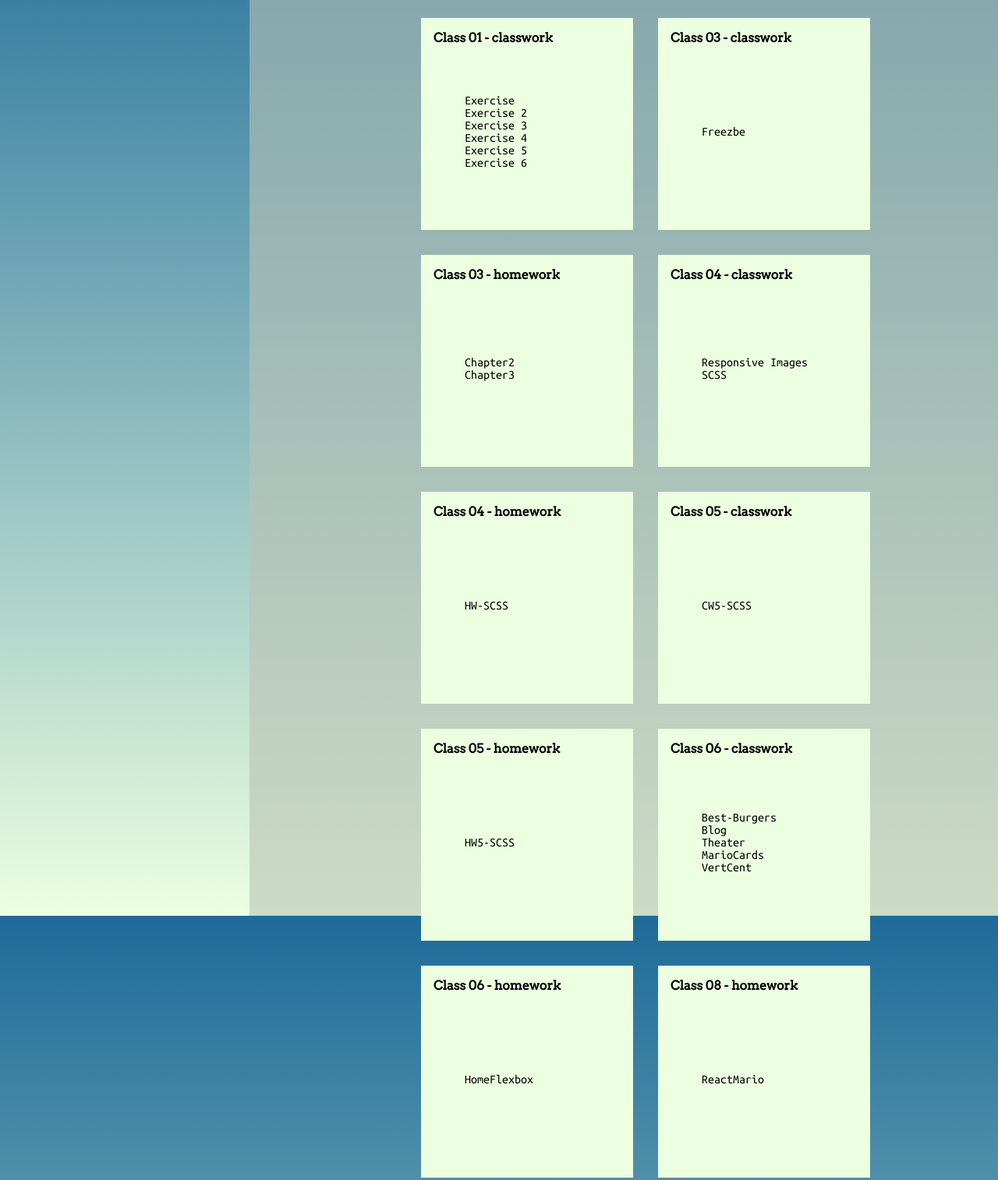
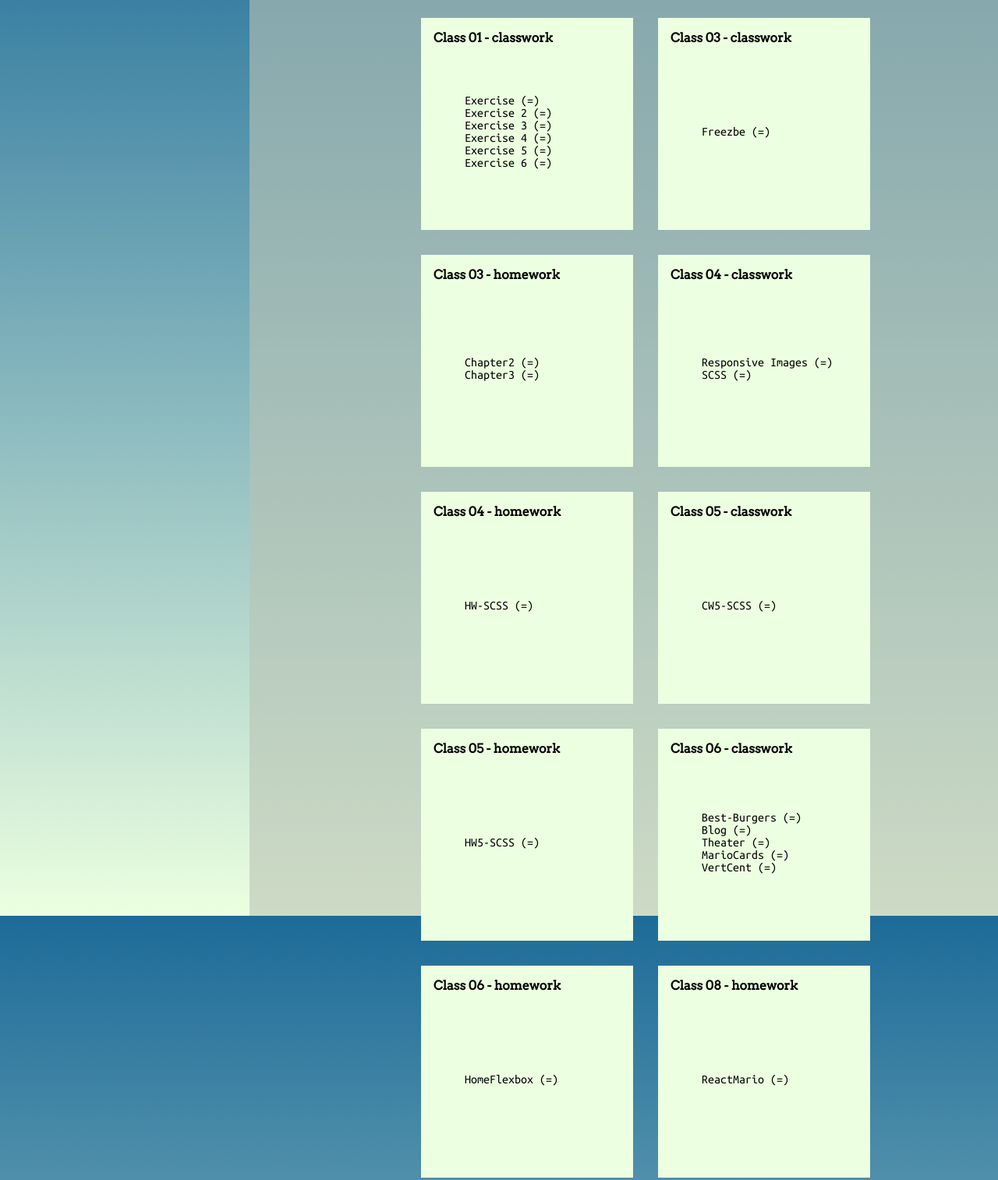
Before and after one commit to HannaAugust/ewt-fa-2016, a plain HTML site: page index.html in a window 1280 px wide. Shown: the part 200-1714 px from the top of the page at 78% size. Drawn offline with Linux system fonts and the light colour scheme.

Commit message:
Update index.html

```diff
--- a/index.html
+++ b/index.html
@@ -25,21 +25,28 @@
 			<ul class="exercise">
 				<li>
 					<a href="https://github.com/HannaAugust/ewt-fa-2016/tree/master/class01/classwork/Exercise1/">Exercise</a>
+					<a href="https://github.com/HannaAugust/ewt-fa-2016/tree/master/class01/classwork/Exercise1/">(=)</a>
 				</li>
 				<li>
 					<a href="https://github.com/HannaAugust/ewt-fa-2016/tree/master/class01/classwork/Exercise2/">Exercise 2</a>
+					<a href="https://github.com/HannaAugust/ewt-fa-2016/tree/master/class01/classwork/Exercise2/">(=)</a>
 				</li>
 				<li>
 					<a href="https://github.com/HannaAugust/ewt-fa-2016/tree/master/class01/classwork/Exercise3/">Exercise 3</a>
+					<a href="https://github.com/HannaAugust/ewt-fa-2016/tree/master/class01/classwork/Exercise3/">(=)</a>
 				</li>
 				<li>
 					<a href="https://github.com/HannaAugust/ewt-fa-2016/tree/master/class01/classwork/Exercise4/">Exercise 4</a>
+					<a href="https://github.com/HannaAugust/ewt-fa-2016/tree/master/class01/classwork/Exercise4/">(=)</a>
 				</li>
 				<li>
 					<a href="https://hannaaugust.github.io/ewt-fa-2016/class01/classwork/Exercise5/index.html">Exercise 5</a>
+					<a href="https://github.com/HannaAugust/ewt-fa-2016/tree/master/class01/classwork/Exercise5/">(=)</a>
 				</li>
 				<li>
 					<a href="https://hannaaugust.github.io/ewt-fa-2016/class01/classwork/Exercise6/index.html">Exercise 6</a>
+					<a href="https://github.com/HannaAugust/ewt-fa-2016/tree/master/class01/classwork/Exercise6/">(=)</a>
+
 				</li>
 			</ul>
 			</li>
@@ -49,6 +56,7 @@
 			<ul class="exercise">
 				<li>
 					<a href="https://hannaaugust.github.io/ewt-fa-2016/class02/classwork/index.html">Freezbe</a>
+					<a href="https://github.com/HannaAugust/ewt-fa-2016/tree/master/class02/classwork/">(=)</a>
 				</li>
 			</ul>
 		</li>
@@ -57,9 +65,11 @@
 			<ul class="exercise">
 				<li>
 					<a href="https://hannaaugust.github.io/ewt-fa-2016/class02/homework/Chapter_02/02_03/index.html">Chapter2</a>
+					<a href="https://github.com/HannaAugust/ewt-fa-2016/tree/master/class02/homework/Chapter_02/02_03/">(=)</a>
 				</li>
 				<li>
 					<a href="https://hannaaugust.github.io/ewt-fa-2016/class02/homework/Chapter_03/03_08/grid.html">Chapter3</a>
+					<a href="https://github.com/HannaAugust/ewt-fa-2016/tree/master/class02/homework/Chapter_03/03_08/">(=)</a>
 				</li>
 			</ul>
 		</li>
@@ -69,9 +79,12 @@
 			<ul class="exercise">
 				<li>
 					<a href="https://hannaaugust.github.io/ewt-fa-2016/class04/classwork/responsive_images/art-direction.html">Responsive Images</a>
+					<a href="https://github.com/HannaAugust/ewt-fa-2016/tree/master/class04/classwork/responsive_images/">(=)</a>
 				</li>
 				<li>
 					<a href="https://hannaaugust.github.io/ewt-fa-2016/class04/classwork/SCSS/index.html">SCSS</a>
+					<a href="https://github.com/HannaAugust/ewt-fa-2016/tree/master/class04/classwork/SCSS/">(=)</a>
+
 				</li>
 			</ul>
 		</li>
@@ -80,6 +93,7 @@
 			<ul class = "exercise">
 				<li>
 					<a href="https://hannaaugust.github.io/ewt-fa-2016/class04/homework/HW-SCSS/index.html">HW-SCSS</a>
+					<a href="https://github.com/HannaAugust/ewt-fa-2016/tree/master/class04/homework/HW-SCSS/">(=)</a>
 				</li>
 			</ul>
 		</li>
@@ -88,6 +102,7 @@
 			<ul class="exercise">
 				<li>
 					<a href="https://hannaaugust.github.io/ewt-fa-2016/class05/classwork/CW5-SCSS/index.html">CW5-SCSS</a>
+					<a href="https://github.com/HannaAugust/ewt-fa-2016/tree/master/class05/classwork/CW5-SCSS/">(=)</a>
 				</li>
 			</ul>
 		</li>
@@ -96,6 +111,7 @@
 			<ul class = "exercise">
 				<li>
 					<a href="https://hannaaugust.github.io/ewt-fa-2016/class05/homework/HW5-SCSS/index.html">HW5-SCSS</a>
+					<a href="https://github.com/HannaAugust/ewt-fa-2016/tree/master/class05/homework/HW5-SCSS/">(=)</a>
 				</li>
 			</ul>
 		</li>
@@ -105,18 +121,23 @@
 			<ul class="exercise">
 				<li>
 					<a href="https://hannaaugust.github.io/ewt-fa-2016/class06/classwork/CW6-Flexbox/best-burgers/index.html">Best-Burgers</a>
+					<a href="https://github.com/HannaAugust/ewt-fa-2016/tree/master/class06/classwork/CW6-Flexbox/best-burgers/">(=)</a>
 				</li>
 				<li>
 					<a href="https://hannaaugust.github.io/ewt-fa-2016/class06/classwork/CW6-Flexbox/blog/index.html">Blog</a>
+					<a href="https://github.com/HannaAugust/ewt-fa-2016/tree/master/class06/classwork/CW6-Flexbox/blog/">(=)</a>
 				</li>
 				<li>
 					<a href="https://hannaaugust.github.io/ewt-fa-2016/class06/classwork/CW6-Flexbox/ewt-theater/index.html">Theater</a>
+					<a href="https://github.com/HannaAugust/ewt-fa-2016/tree/master/class06/classwork/CW6-Flexbox/ewt-theater/">(=)</a>
 				</li>
 				<li>
 					<a href="https://hannaaugust.github.io/ewt-fa-2016/class06/classwork/CW6-Flexbox/mario-cards/index.html">MarioCards</a>
+					<a href="https://github.com/HannaAugust/ewt-fa-2016/tree/master/class06/classwork/CW6-Flexbox/mario-cards/">(=)</a>
 				</li>
 				<li>
 					<a href="https://hannaaugust.github.io/ewt-fa-2016/class06/classwork/CW6-Flexbox/vertical-center/index.html">VertCent</a>
+					<a href="https://github.com/HannaAugust/ewt-fa-2016/tree/master/class06/classwork/CW6-Flexbox/vertical-center/">(=)</a>
 				</li>
 			</ul>
 		</li>
@@ -125,14 +146,16 @@
 			<ul class = "exercise">
 				<li>
 					<a href="https://hannaaugust.github.io/ewt-fa-2016/class06/homework/HW6-Flexbox/index.html">HomeFlexbox</a>
+					<a href="https://github.com/HannaAugust/ewt-fa-2016/tree/master/class06/homework/HW6-FlexboxHW6-Flexbox/">(=)</a>
 				</li>
 			</ul>
 		</li>
 		<li class="box">
-			<a href="https://github.com/HannaAugust/ewt-fa-2016/tree/master/class08/homework/HW8-React">Class 08 - homework</a>
+			<a href="https://github.com/HannaAugust/ewt-fa-2016/tree/master/class08/homework/HW8-React/">Class 08 - homework</a>
 			<ul class = "exercise">
 				<li>
 					<a href="https://hannaaugust.github.io/ewt-fa-2016/class08/homework/HW8-React/index.html">ReactMario</a>
+					<a href="https://github.com/HannaAugust/ewt-fa-2016/tree/master/class08/homework/HW8-React/">(=)</a>
 				</li>
 			</ul>
 		</li>
```
